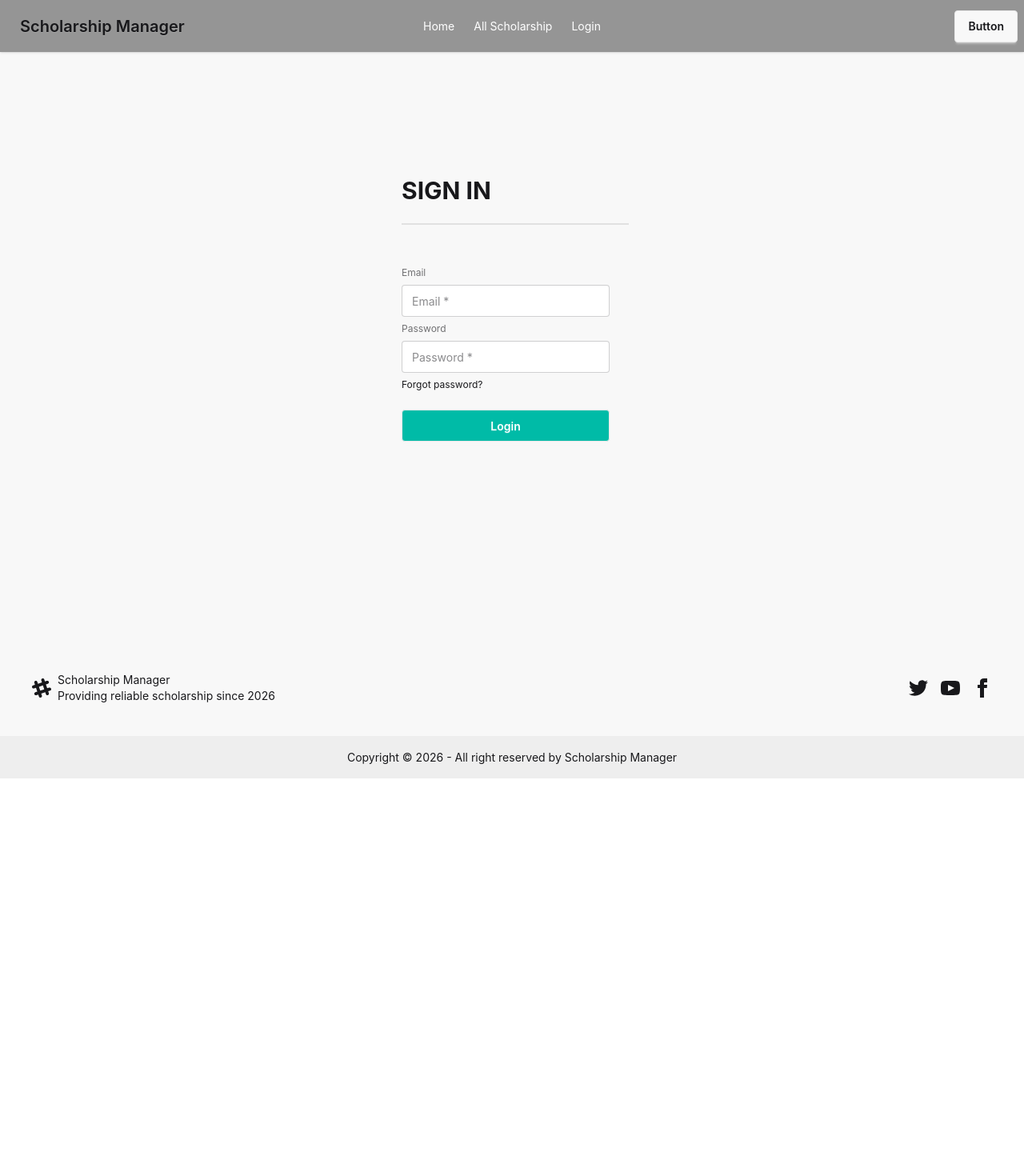
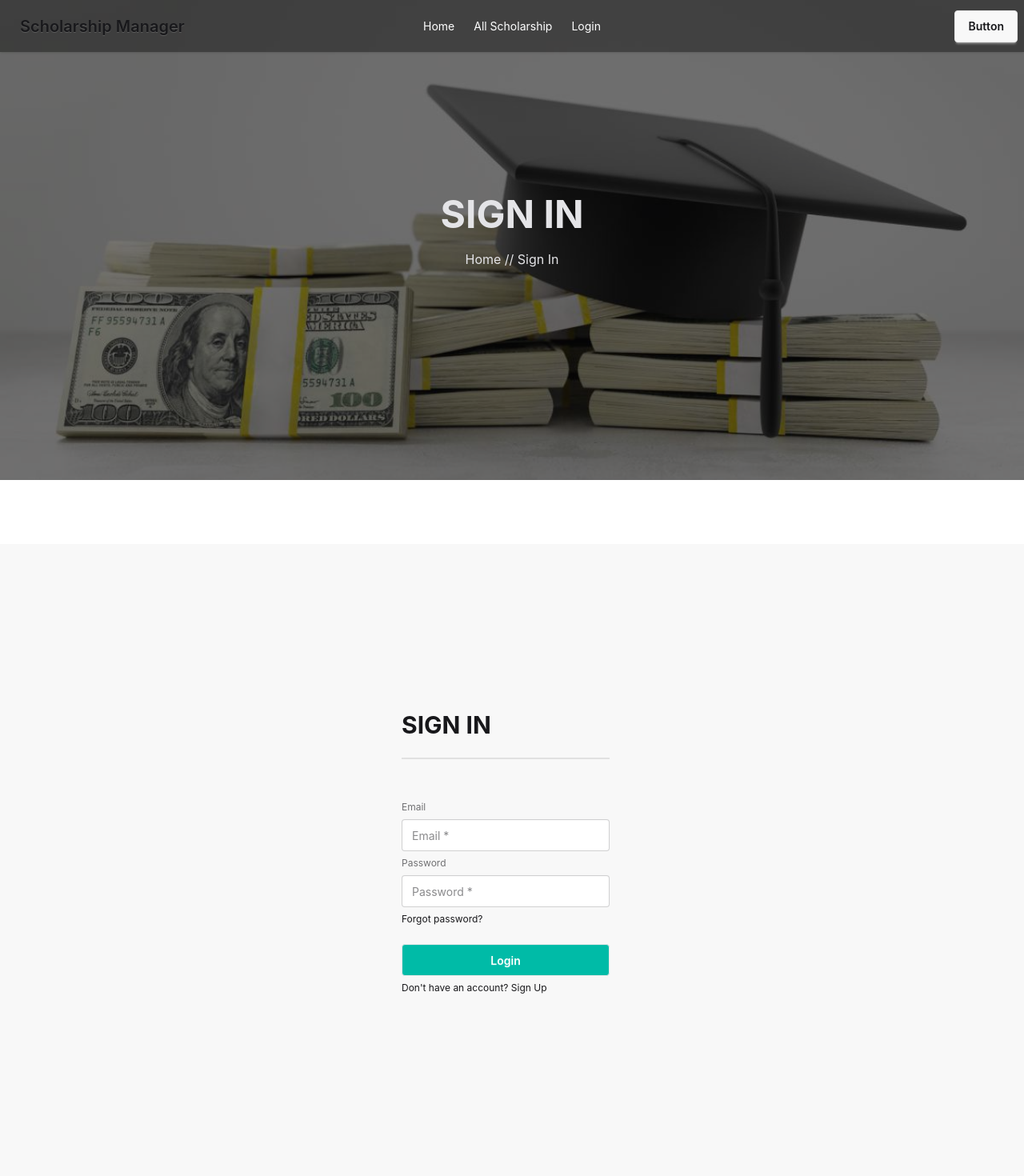
Before and after one commit to DevelopWebAdnan/b10a12-scholarship-management-client, a React (Vite) app: page /login in a window 1280 px wide. Shown: the top 1470 px of the page at 80% size. Before the commit the page ends 973 px from the top, so only its background shows below. Built offline with nearby package versions, Linux system fonts and the light colour scheme.

Commit message:
Created a Register page; installed react hook form and applied validation, error handling in the Registration form

```diff
--- a/package.json
+++ b/package.json
@@ -18,6 +18,7 @@
     "react": "^19.2.7",
     "react-dom": "^19.2.7",
     "react-helmet-async": "^3.0.0",
+    "react-hook-form": "^7.84.0",
     "react-responsive-carousel": "^3.2.23",
     "react-router-dom": "^7.18.1",
     "sort-by": "^1.2.0",
--- a/src/Routes/Routes.jsx
+++ b/src/Routes/Routes.jsx
@@ -5,6 +5,7 @@ import Main from "../layout/Main";
 import Home from "../pages/Home/Home/Home";
 import AllScholarship from "../pages/AllScholarship/AllScholarship";
 import Login from "../pages/Login/Login";
+import Register from "../pages/Register/Register";
 
 export const router = createBrowserRouter([
   {
@@ -22,6 +23,10 @@ export const router = createBrowserRouter([
         {
           path: 'login',
           element: <Login></Login>
+        },
+        {
+          path: 'register',
+          element: <Register></Register>
         }
     ]
   },
--- a/src/pages/Login/Login.jsx
+++ b/src/pages/Login/Login.jsx
@@ -1,3 +1,5 @@
+import { Link } from "react-router-dom";
+import Cover from "../shared/Cover/Cover";
 
 const Login = () => {
 
@@ -9,7 +11,9 @@ const Login = () => {
         console.log(email, password);
     }
     return (
-        <div className="hero bg-base-200 min-h-screen">
+        <div>
+            <Cover title="Sign In"></Cover>
+            <div className="hero bg-base-200 min-h-screen my-20">
                 <div className="hero-content flex-col md:flex-row-reverse">
                     <div className="text-center lg:text-left w-full">
 
@@ -21,18 +25,20 @@ const Login = () => {
                     </div>
                     <div className="card w-full max-w-sm shrink-0">
                         <h1 className="text-3xl font-bold uppercase ml-6">Sign In</h1>
-                    <div className="divider ml-6"></div>
+                        <div className="divider mx-6"></div>
                         <div className="card-body">
                             <form onSubmit={handleLogin}>
                                 <fieldset className="fieldset">
                                     <label className="label">Email</label>
-                                <input type="email" name="email" className="input" placeholder="Email *" />
+                                    <input type="email" name="email" className="input" placeholder="Email *"  />
                                     <label className="label">Password</label>
                                     <input type="password" name="password" className="input" placeholder="Password *" />
                                     <div><a className="link link-hover">Forgot password?</a></div>
                                     <input type="submit" className="btn bg-teal-500 text-white mt-4" value="Login" />
+                                    <p>Don't have an account? <Link to="/register">Sign Up</Link></p>
                                 </fieldset>
                             </form>
+                        </div>
                     </div>
                 </div>
             </div>
--- /dev/null
+++ b/src/pages/Register/Register.jsx
@@ -0,0 +1,58 @@
+import { Link } from "react-router-dom";
+import Cover from "../shared/Cover/Cover";
+import { useForm } from "react-hook-form"
+
+const Register = () => {
+
+    const {
+        register,
+        handleSubmit,
+        formState: { errors },
+    } = useForm()
+
+    const onSubmit = (data) => console.log(data)
+
+    return (
+        <div>
+            <Cover title="Sign Up"></Cover>
+            <div className="hero bg-base-200 min-h-screen my-20">
+                <div className="hero-content flex-col md:flex-row-reverse">
+                    <div className="text-center lg:text-left md:w-1/2">
+                        <p className="py-6">
+                            Provident cupiditate voluptatem et in. Quaerat fugiat ut assumenda excepturi exercitationem
+                            quasi. In deleniti eaque aut repudiandae et a id nisi.
+                        </p>
+                    </div>
+                    <div className="card md:w-1/2 max-w-sm">
+                        <h1 className="text-3xl font-bold uppercase ml-6">Sign Up</h1>
+                        <div className="divider mx-6"></div>
+                        <form onSubmit={handleSubmit(onSubmit)} className="card-body">
+                            <fieldset className="fieldset">
+                                <label className="label">Full Name</label>
+                                <input type="text"  {...register("fullName", { required: true })} name="fullName" className="input" placeholder="Full Name *" />
+                                {errors.fullName && <span className="text-red-600">Full Name is required</span>}
+
+                                <label className="label">Phone</label>
+                                <input type="number" {...register("phone")} name="phone" className="input" placeholder="Phone *" />
+
+                                <label className="label">Email</label>
+                                <input type="email"  {...register("email", { required: true })} name="email" className="input" placeholder="Email *" />
+                                {errors.email && <span className="text-red-600">Email is required</span>}
+
+                                <label className="label">Password</label>
+                                <input type="password"  {...register("password", { required: true, minLength:6, maxLength: 20 })} name="password" className="input" placeholder="Password *" />
+                                {errors.password && <span className="text-red-600">Password is required</span>}
+
+                                <div><a className="link link-hover">Forgot password?</a></div>
+                                <input type="submit" className="btn bg-teal-500 text-white mt-4" value="Sign Up" />
+                                <p>Already have an account? <Link to="/login">Sign In</Link></p>
+                            </fieldset>
+                        </form>
+                    </div>
+                </div>
+            </div>
+        </div>
+    );
+};
+
+export default Register;
```
Also changed, not shown: 1 other file (tests, documents, lock files or other folders). Lines whose indentation alone changed are shown as unchanged.
